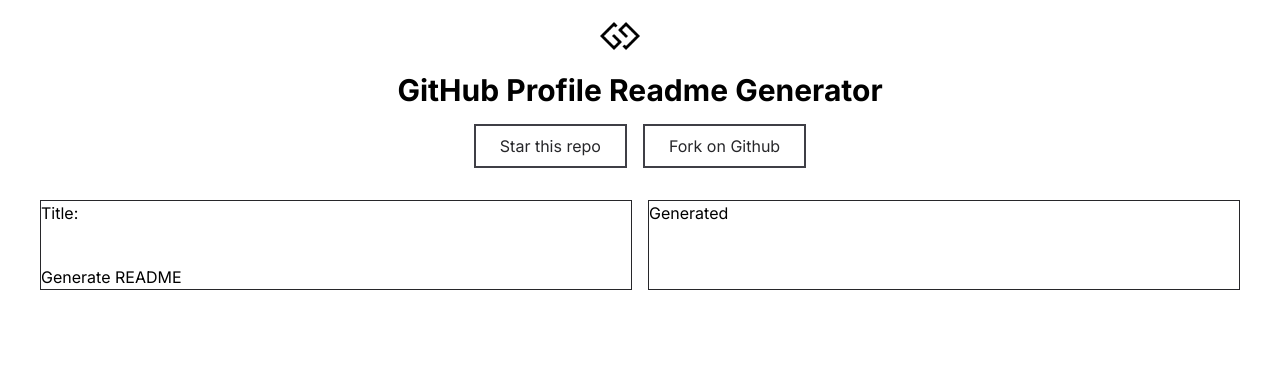
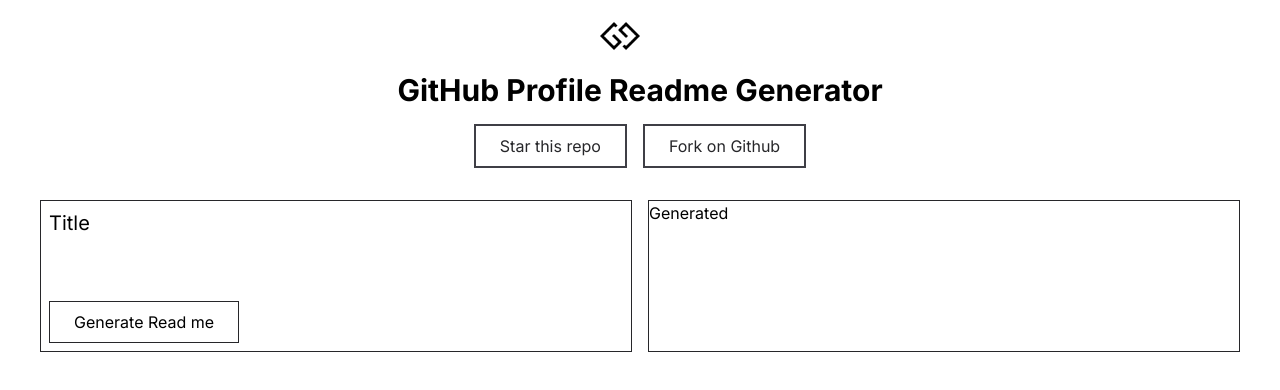
Before and after one commit to girumgizachew1/github_profile_readme_generator, a Next.js app: page / in a window 1280 px wide. Shown: the top 390 px of the page. Built offline with nearby package versions, Linux system fonts and the light colour scheme.

Commit message:
basic structure

```diff
--- a/app/Component/Form.js
+++ b/app/Component/Form.js
@@ -18,9 +18,10 @@
     };
 
     return (
-    <div className='space-y-10 justify-center mx-auto ' >
+        <div className='space-y-10 justify-center p-2 w-full' >
             <div>
-        <label htmlFor="title">Title:</label>
+                <h1 className='text-xl' >Title</h1>
+                <div className='space-x-4' >
                     <input
                         type="text"
                         id="title"
@@ -34,7 +35,8 @@
                         onChange={handleTitleChange}
                     />
                 </div>
-      <button onClick={generateReadme}>Generate README</button>
+            </div>
+            <button className='border border-zinc-800 px-6 py-2 flex justify-right' onClick={generateReadme}>Generate Read me</button>
         </div>
     );
 }
```
Lines whose indentation alone changed are shown as unchanged.
